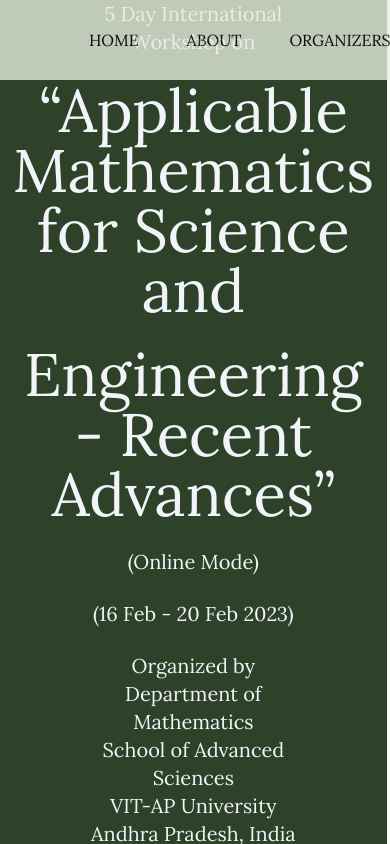
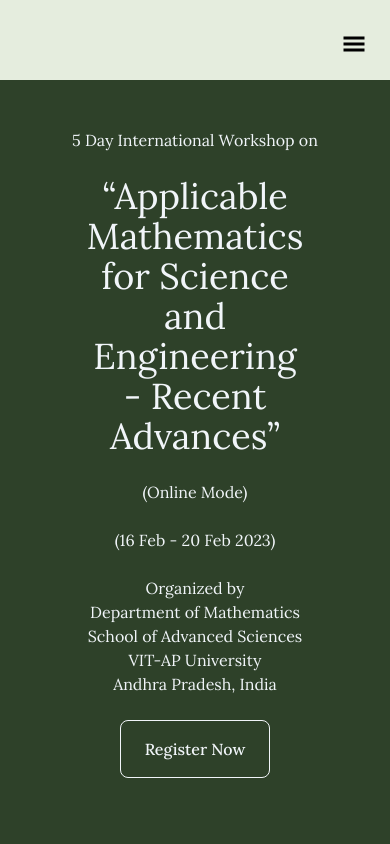
Before and after one commit to ashrithyvs/applicable-math-workshop, a React (Vite) app: page / in a window 390 px wide. Shown: the top 844 px of the page. Built offline with nearby package versions, Linux system fonts and the light colour scheme; a web font is replaced by a local one.

Commit message:
Responsive now

```diff
--- a/src/components/Committee.jsx
+++ b/src/components/Committee.jsx
@@ -169,18 +169,21 @@
       className="wrapper bg-secondary flex flex-col pt-12 pb-24 justify-center"
     >
       <div className="w-2/3 mx-auto">
-        <h4 className="text-primary text-5xl mb-24 text-center">
+        <h4 className="text-primary text-3xl sm:text-5xl mb-24 text-center">
           Co-ordinators & Committees
         </h4>
         <div className=" flex justify-around flex-wrap items-center ">
           {Object.keys(committees).map((committee) => {
             return committees[committee].map((item) => {
               return (
-                <div className="bg-primary px-6 py-8 mb-8 flex w-[20rem] flex-col items-center space-y-4  rounded-xl">
-                  <img src={item.image} className="rounded-full w-32" />
+                <div className="bg-primary px-2 sm:px-6 py-8 mb-8 flex w-[20rem] flex-col items-center space-y-4  rounded-xl">
                   <div className="text-center">
-                    <h4 className="text-xl">{item.name}</h4>
-                    <h4 className="text-lg italic">{item.title}</h4>
+                    <h4 className="text-xl">
+                      {item.name}
+                      {item.title ? (
+                        <span className="italic">, {item.title}</span>
+                      ) : null}
+                    </h4>
                   </div>
                 </div>
               );
--- a/src/components/Hero.jsx
+++ b/src/components/Hero.jsx
@@ -4,15 +4,16 @@
   return (
     <div
       id="hero"
-      className="bg-secondary wrapper flex flex-col justify-center text-slate-100"
+      className="bg-secondary wrapper flex flex-col justify-center text-slate-100 py-32"
     >
       <div className="flex flex-col space-y-6 items-center mx-auto text-center w-2/3">
-        <h4 className="text-xl">5 Day International Workshop on</h4>
-        <h4 className="text-6xl">“Applicable Mathematics for Science and</h4>
-        <h4 className="text-6xl">Engineering - Recent Advances”</h4>
-        <h4 className="text-xl">(Online Mode)</h4>
-        <h4 className="text-xl">(16 Feb - 20 Feb 2023)</h4>
-        <h4 className="text-xl" style={{ whiteSpace: "pre-line" }}>
+        <h4 className="md:text-xl">5 Day International Workshop on</h4>
+        <h4 className="md:text-6xl w-5/6 text-4xl">
+          “Applicable Mathematics for Science and Engineering - Recent Advances”
+        </h4>
+        <h4 className="md:text-xl">(Online Mode)</h4>
+        <h4 className="md:text-xl">(16 Feb - 20 Feb 2023)</h4>
+        <h4 className="md:text-xl" style={{ whiteSpace: "pre-line" }}>
           Organized by <br />
           Department of Mathematics <br /> School of Advanced Sciences <br />
           VIT-AP University <br />
--- a/src/components/Navbar.jsx
+++ b/src/components/Navbar.jsx
@@ -34,11 +34,33 @@
 
   function scroll(id) {
     document.getElementById(id).scrollIntoView({ behavior: "smooth" });
+    toggleMobileNav();
+  }
+
+  function toggleMobileNav() {
+    document.querySelector(".mobile-menu").classList.toggle("hidden");
   }
 
   return (
-    <div className="bg-primary opacity-80 w-full h-20 max-h-20 flex flex-col justify-center fixed">
-      <div className="flex w-2/3 items-center justify-around mx-auto">
+    <div className="bg-primary w-full h-20 max-h-20 flex flex-col lg:justify-center py-8 fixed">
+      <div
+        onClick={toggleMobileNav}
+        className="hamburger-icon visible ml-auto lg:hidden px-6"
+      >
+        <svg
+          stroke="currentColor"
+          fill="currentColor"
+          strokeWidth="0"
+          viewBox="0 0 512 512"
+          height="24px"
+          width="24px"
+          className="ml-20"
+          xmlns="http://www.w3.org/2000/svg"
+        >
+          <path d="M32 96v64h448V96H32zm0 128v64h448v-64H32zm0 128v64h448v-64H32z"></path>
+        </svg>
+      </div>
+      <div className="lg:flex w-2/3 items-center hidden justify-around mx-auto">
         {navItems.map((item) => {
           return (
             <div
@@ -50,6 +72,18 @@
           );
         })}
       </div>
+      <div className="lg:flex-col items-center bg-primary w-full hidden mobile-menu justify-around mx-auto">
+        {navItems.map((item) => {
+          return (
+            <div
+              onClick={(e) => scroll(item.refId)}
+              className="cursor-pointer py-4 px-6 rounded-lg hover:bg-secondary hover:text-slate-100 block transition duration-300"
+            >
+              {item.name}
+            </div>
+          );
+        })}
+      </div>
     </div>
   );
 }
--- a/src/components/Organizers.jsx
+++ b/src/components/Organizers.jsx
@@ -46,7 +46,9 @@
       className="wrapper bg-secondary flex flex-col pt-24 pb-12 justify-center"
     >
       <div className="w-2/3 mx-auto">
-        <h4 className="text-primary text-5xl mb-24 text-center">Organizers</h4>
+        <h4 className="text-primary text-3xl sm:text-5xl mb-24 text-center">
+          Organizers
+        </h4>
         <div className=" flex justify-around flex-wrap items-center ">
           {organizers.map((item) => {
             return (
--- a/src/components/Registration.jsx
+++ b/src/components/Registration.jsx
@@ -7,7 +7,7 @@
       className="wrapper bg-secondary flex flex-col items-center text-primary py-24"
     >
       <h4 className="text-5xl text-center">Registration</h4>
-      <div className="flex mx-auto space-x-6 justify-center mt-24 w-2/3 my-6 text-center">
+      <div className="flex flex-col sm:flex-row mx-auto space-y-6 sm:space-y-0 sm:space-x-6 justify-center mt-24 w-2/3 my-6 text-center">
         <div className="bg-primary text-secondary py-32 px-12 rounded-xl">
           <h4 className="text-3xl">Rs.300</h4>
           <h4>For Indian Participants</h4>
@@ -17,15 +17,17 @@
           <h4>For Foreign Participants</h4>
         </div>
       </div>
-      <h4 className="text-xl mt-6">
+      <div className="px-8 text-center">
+        <h4 className="sm:text-xl mt-6">
           Important: Last date for registration is 14-02-2023.
         </h4>
-      <h4 className="text-xl mt-2 text-center">
+        <h4 className="sm:text-xl mt-2 text-center">
           Online platform: The workshop will be conducted online in MS Teams.
           <br />
           Workshop schedule and online links will be provided to all registered
           participants on <span className="font-extrabold">14-02-2023</span>.
         </h4>{" "}
+      </div>
       <a
         href="https://tinyurl.com/mv8shk8c"
         target="blank"
--- a/src/components/Speakers.jsx
+++ b/src/components/Speakers.jsx
@@ -154,12 +154,12 @@
         <div className=" flex justify-around flex-wrap items-center ">
           {speakers.map(({ name, title, caption }) => {
             return (
-              <div className="bg-secondary text-primary px-6 py-8 flex max-w-[38rem] h-[15rem] space-x-6 items-center mb-2 rounded-xl">
+              <div className="bg-secondary text-primary px-6 py-8 flex flex-col sm:flex-row max-w-[38rem] sm:h-[15rem] sm:space-x-6 items-center mb-2 rounded-xl">
                 <img
                   src="https://via.placeholder.com/300"
                   className="rounded-full w-32"
                 />
-                <div className="flex flex-col">
+                <div className="flex flex-col mt-3 sm:mt-0 text-center sm:text-left">
                   <h4 className="text-xl mb-1">{name}</h4>
                   <h4 className="text-lg italic">{title}</h4>
                   <h4 className="text-md">{caption ? caption : null}</h4>
--- a/src/index.css
+++ b/src/index.css
@@ -7,5 +7,5 @@
 }
 
 .wrapper {
-  @apply min-h-screen max-w-[99.15vw];
+  @apply min-h-screen max-w-full;
 }
```
Lines whose indentation alone changed are shown as unchanged.
